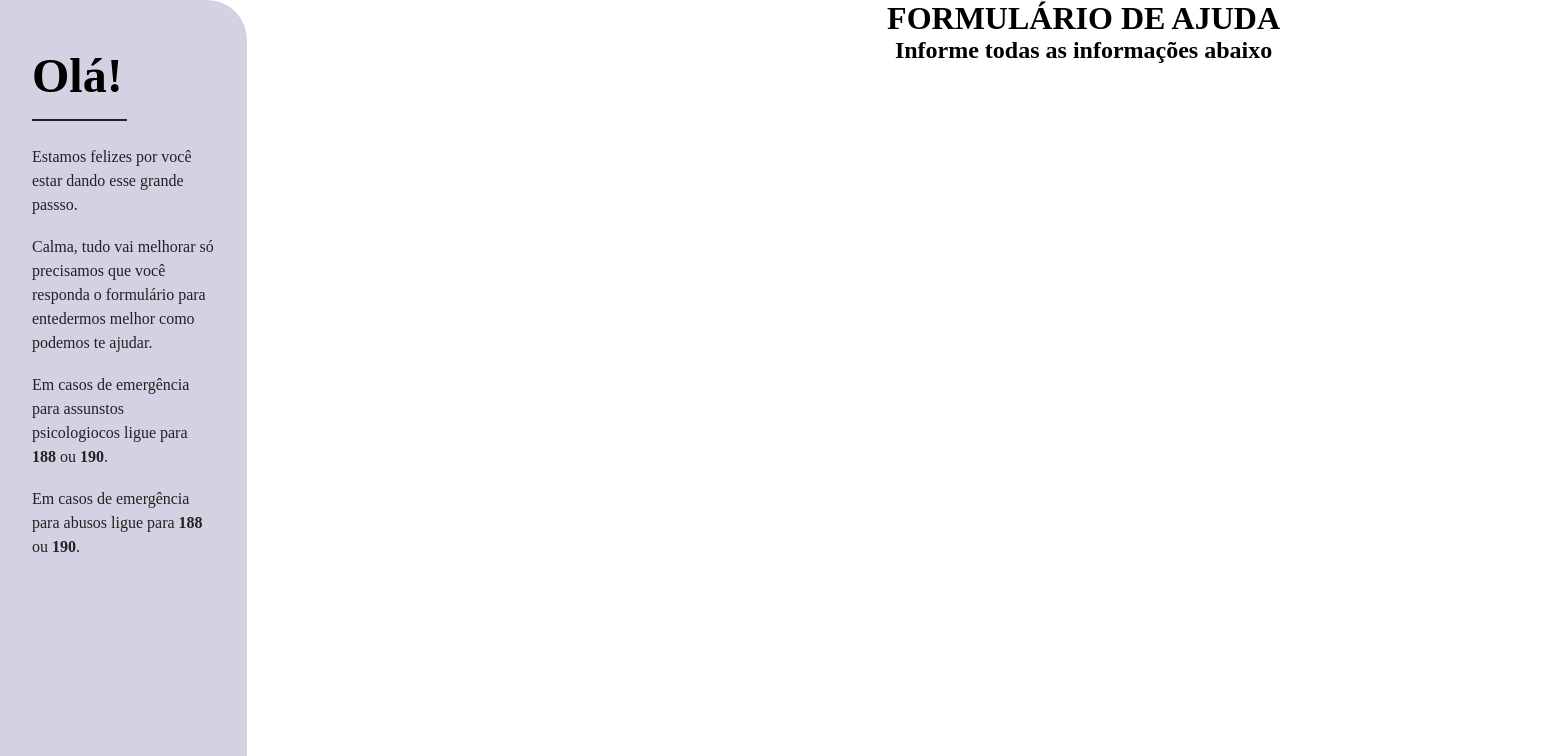
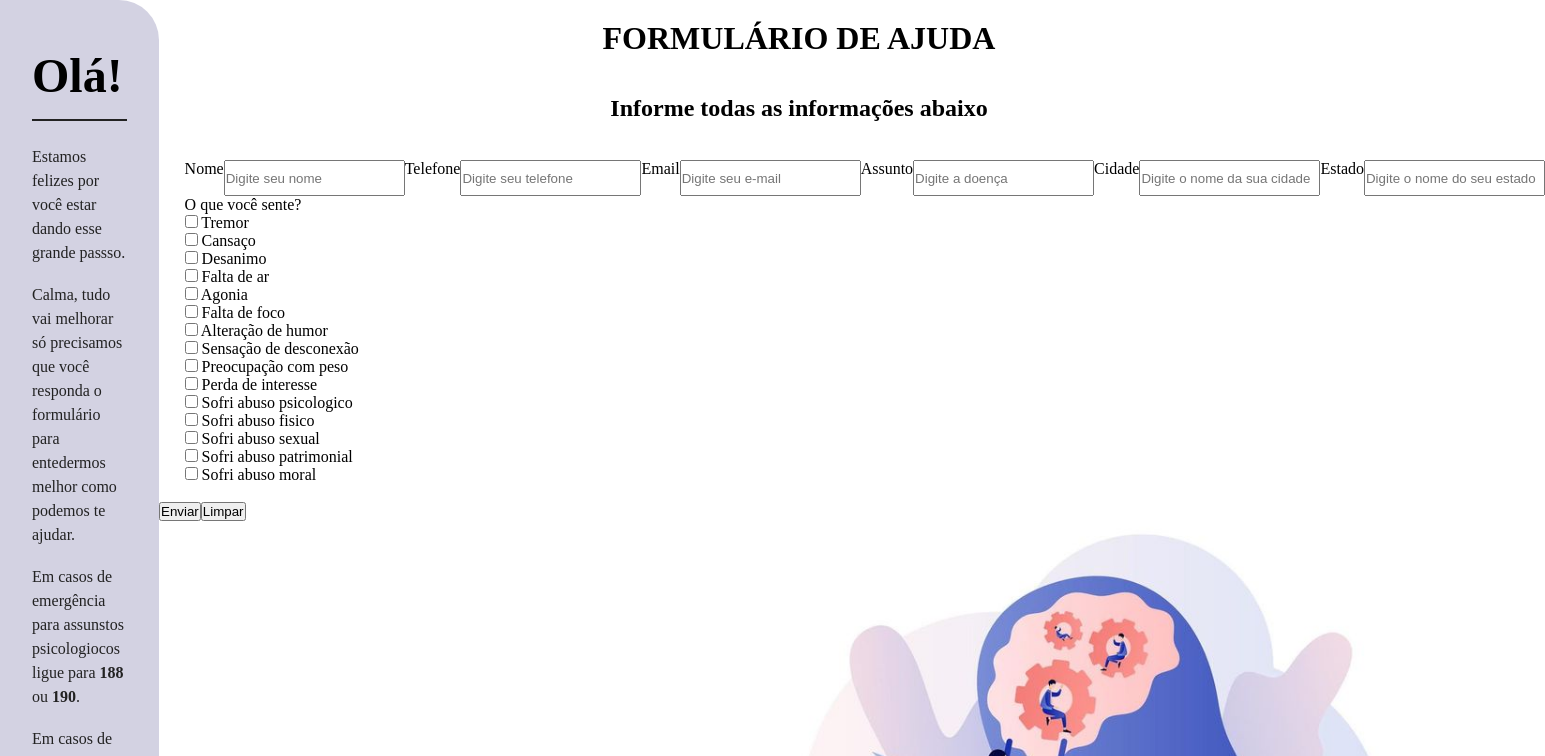
Before and after one commit to saulomunizdev/LAR, a React (Vite) app: page /formulario in a window 1280 px wide. Shown: the top 756 px of the page, 1545 px wide, since content can reach past the window. Built offline with nearby package versions, Linux system fonts and the light colour scheme.

Commit message:
adicionado contexts

```diff
--- a/src/Pages/FormQueroAjuda.tsx
+++ b/src/Pages/FormQueroAjuda.tsx
@@ -1,5 +1,7 @@
 import { useState } from "react";
 import style from './../Style/saulo.module.css';
+import ilustracao from './../images/Formulario.jpg'; // ajuste o caminho conforme necessário
+
 
 function FormQueroAjuda () {
 
@@ -39,6 +41,8 @@ function FormQueroAjuda () {
     return(
         <div className={style.divFormGeral}>
 
+            <div className={style.divFormGeral}>
+
                 <div className={style.divLateral}>
                     <h1>Olá!</h1>
                     <hr />
@@ -49,8 +53,60 @@ function FormQueroAjuda () {
                 </div>
 
                 <div className={style.divHs}>
-                <h1 className={style.divH1}>FORMULÁRIO DE AJUDA</h1>
-                <h2 className={style.divH2}>Informe todas as informações abaixo </h2>
+                    <h1 className={style.divH1}>FORMULÁRIO DE AJUDA</h1> <br />
+                    <h2 className={style.divH2}>Informe todas as informações abaixo </h2> <br />
+
+
+                    <div className={style.divPaiForAjuda}>
+
+                        <div className={style.FormAjuda}>
+                            <p className={style.FormParagrafo}>Nome</p>
+                            <input className={style.FormInput} onChange={modificarNome} type="text" placeholder="Digite seu nome" /> <br /><br />
+                            <p className={style.FormParagrafo}>Telefone</p>
+                            <input className={style.FormInput} onChange={modificarTelefone} type="text" placeholder="Digite seu telefone" /> <br /><br />
+                            <p className={style.FormParagrafo}>Email</p>
+                            <input className={style.FormInput} onChange={modificarEmail} type="text" placeholder="Digite seu e-mail" /> <br /><br />
+                            <p className={style.FormParagrafo}>Assunto</p>
+                            <input className={style.FormInput} onChange={modificarAssunto} type="text" placeholder="Digite a doença" /> <br /><br />
+                            <p className={style.FormParagrafo}>Cidade</p>
+                            <input className={style.FormInput} onChange={modificarCidade} type="text" placeholder="Digite o nome da sua cidade" /> <br /><br />
+                            <p className={style.FormParagrafo}>Estado</p>
+                            <input className={style.FormInput} onChange={modificarEstado} type="text" placeholder="Digite o nome do seu estado" /> <br /><br />
+                        </div>
+
+                        <div className={style.divCheckBox}>
+                            <p className={style.FormParagrafo}>O que você sente?</p>
+                            <input type="checkbox" /> Tremor <br />
+                            <input type="checkbox" /> Cansaço <br />
+                            <input type="checkbox" /> Desanimo <br />
+                            <input type="checkbox" /> Falta de ar <br />
+                            <input type="checkbox" /> Agonia <br />
+                            <input type="checkbox" /> Falta de foco <br />
+                            <input type="checkbox" /> Alteração de humor <br />
+                            <input type="checkbox" /> Sensação de desconexão <br />
+                            <input type="checkbox" /> Preocupação com peso <br />
+                            <input type="checkbox" /> Perda de interesse <br />
+                            <input type="checkbox" /> Sofri abuso psicologico <br />
+                            <input type="checkbox" /> Sofri abuso fisico <br />
+                            <input type="checkbox" /> Sofri abuso sexual <br />
+                            <input type="checkbox" /> Sofri abuso patrimonial <br />
+                            <input type="checkbox" /> Sofri abuso moral <br /><br />
+                        </div>
+
+                        <button className={style.btoFormAjuda} >Enviar</button>
+                        <button className={style.btoFormAjuda}>Limpar</button>
+                        <br />
+
+                    </div>
+                <img src={ilustracao} alt="Ilustração" className={style.ilustracaoDireita} />
+                </div>
+
+
+
+
+
+
+
             </div>
 
         </div>
@@ -58,47 +114,3 @@ function FormQueroAjuda () {
 }
 
 export default FormQueroAjuda;
-
-
-            // <div className={style.divPaiForAjuda}>
-
-
-            //     <div className={style.FormAjuda}>
-            //         <p className={style.FormParagrafo}>Nome</p>
-            //         <input className={style.FormInput} onChange={modificarNome} type="text" placeholder="Digite seu nome" />
-            //         <p className={style.FormParagrafo}>Telefone</p>
-            //         <input className={style.FormInput} onChange={modificarTelefone} type="text" placeholder="Digite seu telefone" />
-            //         <p className={style.FormParagrafo}>Email</p>
-            //         <input className={style.FormInput} onChange={modificarEmail} type="text" placeholder="Digite seu e-mail" />
-            //         <p className={style.FormParagrafo}>Assunto</p>
-            //         <input className={style.FormInput}  onChange={modificarAssunto} type="text" placeholder="Digite a doença" />
-            //         <p className={style.FormParagrafo}>Cidade</p>
-            //         <input className={style.FormInput}  onChange={modificarCidade} type="text" placeholder="Digite o nome da sua cidade" />
-            //         <p className={style.FormParagrafo}>Estado</p>
-            //         <input className={style.FormInput}  onChange={modificarEstado} type="text" placeholder="Digite o nome do seu estado" />
-            //         <p className={style.FormParagrafo}>O que você sente?</p>
-            //     </div>
-
-            //     <div>
-            //         <input type="checkbox" /> Tremor <br />
-            //         <input type="checkbox" /> Cansaço <br />
-            //         <input type="checkbox" /> Desanimo <br />
-            //         <input type="checkbox" /> Falta de ar <br />
-            //         <input type="checkbox" /> Agonia <br />
-            //         <input type="checkbox" /> Falta de foco <br />
-            //         <input type="checkbox" /> Alteração de humor <br />
-            //         <input type="checkbox" /> Sensação de desconexão <br />
-            //         <input type="checkbox" /> Preocupação com peso <br />
-            //         <input type="checkbox" /> Perda de interesse <br />
-            //         <input type="checkbox" /> Sofri abuso psicologico <br />
-            //         <input type="checkbox" /> Sofri abuso fisico <br />
-            //         <input type="checkbox" /> Sofri abuso sexual <br />
-            //         <input type="checkbox" /> Sofri abuso patrimonial <br />
-            //         <input type="checkbox" /> Sofri abuso moral <br /><br />
-            //     </div>
-
-            //         <button className={style.btoFormAjuda} >Enviar</button>
-            //         <button className={style.btoFormAjuda}>Limpar</button>
-            //         <br />
-
-            // </div>
--- a/src/Pages/Home.tsx
+++ b/src/Pages/Home.tsx
@@ -1,11 +1,17 @@
+import { useContext } from 'react';
 import Cabecalho from '../Components/Cabecalho';
 import Rodape from '../Components/Rodape';
 import '../Style/style.css'
 import style from '../Style/jean.module.css'
+import { UsuarioLogadoContext } from '../contexts/contextAuth';
 
 
 function Home () {
+
+    const UsuarioCtx = useContext(UsuarioLogadoContext);
+
     return(
+
         <div>
             <Cabecalho />
             <h1>Empresa</h1>
@@ -17,6 +23,7 @@ function Home () {
 
             </div>
 
+            O nome é: {UsuarioCtx?.name}
             <Rodape />
         </div>
     )
--- a/src/Style/saulo.module.css
+++ b/src/Style/saulo.module.css
@@ -4,6 +4,7 @@
   display: flex;
   flex-direction: row;
   height: 100vh;
+  width: 100%;
 }
 
 /* Menu lateral */
@@ -21,8 +22,6 @@
   display: flex;
   flex-direction: column;
   justify-content: flex-start;
-  flex: 1;
-  margin-right: 50%;
 }
 
 /* Título centralizado */
@@ -51,7 +50,55 @@
   text-align: left;
 }
 
+/* Imagem  */
+.ilustracaoDireita{
+  width: 690px;
+  height: 542px;
+  align-self: flex-end;
+
+}
+
 
 .divHs{
-text-align: center;
+  margin-top: 20px;
+  width: 100%;
+  height: 100vh;
+  display: flex;
+  flex-direction: column;
 }
+
+
+.divH1{
+/* colocar no centro da pagina topo */
+display: flex;
+justify-content: center;
+justify-items: center;
+align-self: center;
+}
+
+.divH2 {
+  /* colocar no centro da pagina topo */
+  display: flex;
+  justify-content: center;
+  justify-items: center;
+  margin-top: 20px;
+  margin-bottom: 20px;
+}
+
+
+.divCheckBox{
+  flex-direction: column;
+  flex: 2;
+
+}
+
+.FormAjuda{
+  margin-left: 2%;
+  display: flex;
+
+}
+
+.divCheckBox{
+  margin-left: 2%;
+
+}
--- /dev/null
+++ b/src/contexts/contextAuth.tsx
@@ -0,0 +1,19 @@
+import { createContext, useState, type ReactNode } from "react";
+
+type ContextType = {
+    name: string;
+    setName: (n:string) => void;
+}
+
+export const UsuarioLogadoContext = createContext <ContextType | null>(null);
+
+export const UsuarioLogadoProvider = ({children}: {children: ReactNode}) => {
+
+    const[name, setName] = useState ('');
+
+    return (
+        <UsuarioLogadoContext.Provider value={{name, setName}}>
+            {children}
+        </UsuarioLogadoContext.Provider>
+    )
+}
```
Also changed, not shown: 1 other file (tests, documents, lock files or other folders). Lines whose indentation alone changed are shown as unchanged.
